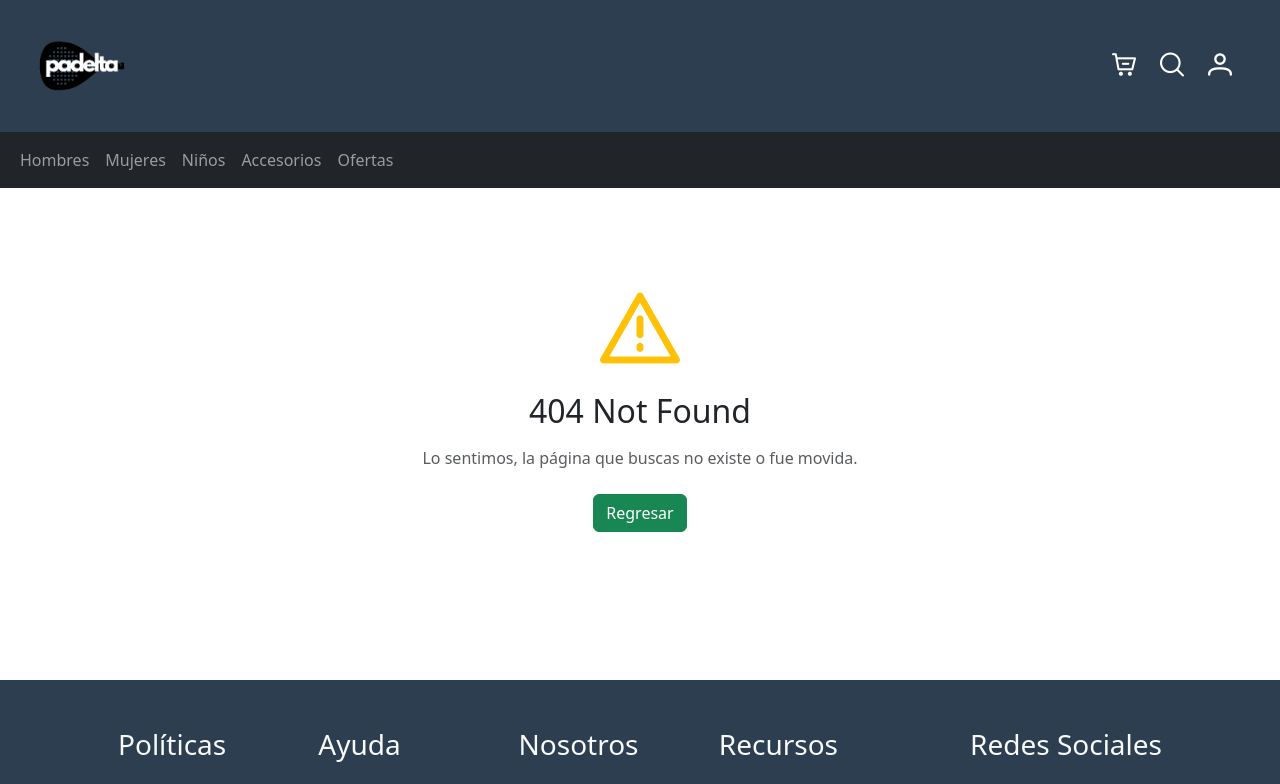
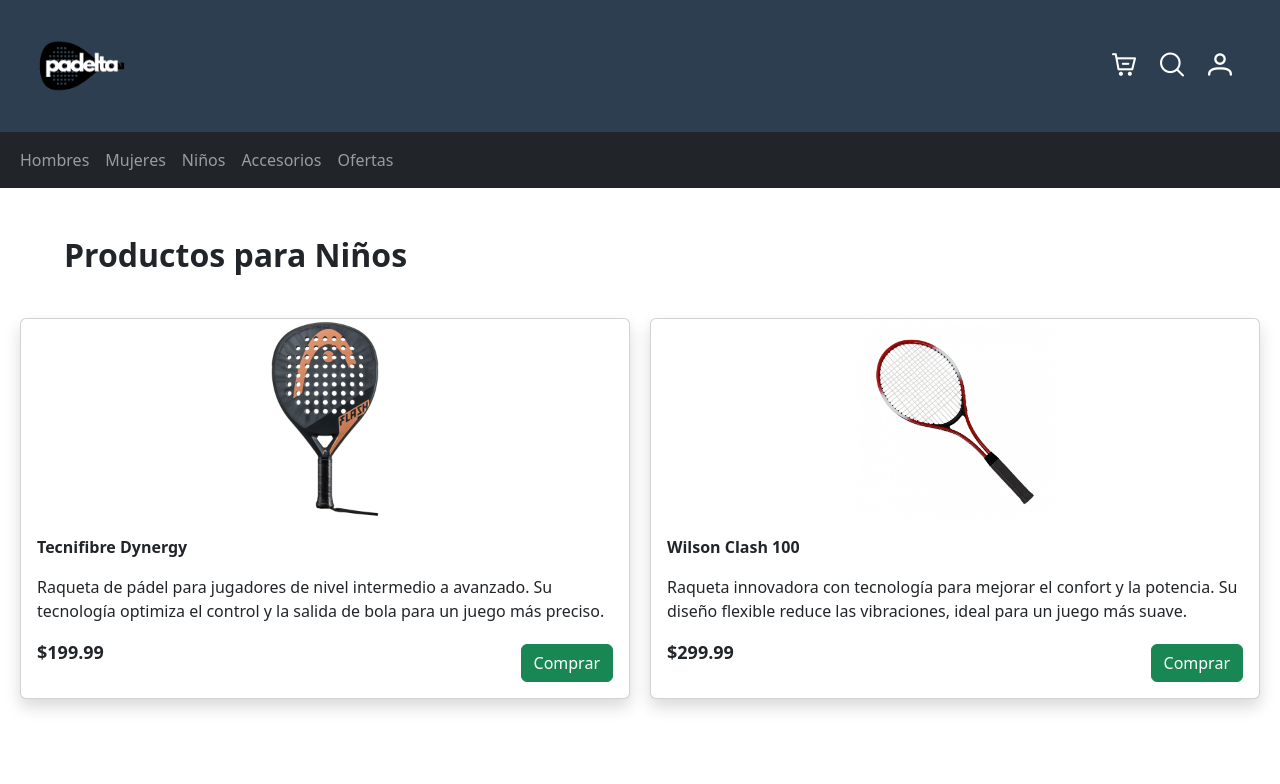
Before and after one commit to Fabian-mo29/mundoRaquetas, a Vue app in the folder frontend/: page /category/kids in a window 1280 px wide. Shown: the top 784 px of the page. Built offline with nearby package versions, Linux system fonts and the light colour scheme.

Commit message:
Se añaden las vistas de las categorías

```diff
--- a/frontend/src/router/index.js
+++ b/frontend/src/router/index.js
@@ -4,6 +4,12 @@ import RegisterView from '@/views/RegisterView.vue';
 import LogInView from '@/views/LogInView.vue';
 import NotFoundView from '@/views/NotFoundView.vue';
 import ShoppingCartView from '@/views/ShoppingCartView.vue';
+import CategoryView from '@/views/CategoryView.vue';
+import CategoryMenView from '@/views/CategoryMenView.vue';
+import CategoryWomenView from '@/views/CategoryWomenView.vue';
+import CategoryKidsView from '@/views/CategoryKidsView.vue';
+import CategoryAccessoriesView from '@/views/CategoryAccessoriesView.vue';
+import CategoryDiscountsView from '@/views/CategoryDiscountsView.vue';
 
 const router = createRouter({
   history: createWebHistory('/'),
@@ -33,6 +39,36 @@ const router = createRouter({
       name: "ShoppingCart",
       component: ShoppingCartView,
     },
+    {
+      path: "/category/",
+      name: "Category",
+      component: CategoryView,
+    },
+    {
+      path: "/category/men",
+      name: "CategoryMen",
+      component: CategoryMenView,
+    },
+    {
+      path: "/category/women",
+      name: "CategoryWomen",
+      component: CategoryWomenView,
+    },
+    {
+      path: "/category/kids",
+      name: "CategoryKids",
+      component: CategoryKidsView,
+    },
+    {
+      path: "/category/accessories",
+      name: "CategoryAccessories",
+      component: CategoryAccessoriesView,
+    },
+    {
+      path: "/category/ofertas",
+      name: "CategoryOfertas",
+      component: CategoryDiscountsView,
+    },
   ],
 });
 
--- /dev/null
+++ b/frontend/src/views/CategoryAccessoriesView.vue
@@ -0,0 +1,7 @@
+<template>
+  <CategoryView categoryType="Accesorios" categoryHeader="Accesorios para pádel" />
+</template>
+
+<script setup>
+import CategoryView from '@/views/CategoryView.vue';
+</script>
--- /dev/null
+++ b/frontend/src/views/CategoryDiscountsView.vue
@@ -0,0 +1,14 @@
+<template>
+  <div>
+      <CarruselOfertas/>
+  </div>
+</template>
+
+<script setup>
+import CarruselOfertas from '@/components/CarruselOfertas.vue';
+
+</script>
+
+<style lang="scss" scoped>
+
+</style>
--- /dev/null
+++ b/frontend/src/views/CategoryKidsView.vue
@@ -0,0 +1,7 @@
+<template>
+  <CategoryView categoryType="Niños" categoryHeader="Productos para Niños"/>
+</template>
+
+<script setup>
+import CategoryView from '@/views/CategoryView.vue';
+</script>
--- /dev/null
+++ b/frontend/src/views/CategoryMenView.vue
@@ -0,0 +1,7 @@
+<template>
+  <CategoryView categoryType="Hombres" categoryHeader="Productos para Hombres"/>
+</template>
+
+<script setup>
+import CategoryView from '@/views/CategoryView.vue';
+</script>
--- /dev/null
+++ b/frontend/src/views/CategoryView.vue
@@ -0,0 +1,77 @@
+<template>
+    <div class="main-container">
+        <h2 class="fw-bold mb-4 mt-5">{{ categoryHeader }}</h2>
+        <div id="grid" class="product-grid">
+        <div v-for="(product, index) in filteredProducts.slice(0, show)" :key="index" class="card shadow">
+            <ProductCard :product="product" :limite="limite"/>
+        </div>
+        <button @click="verMasProductos" v-if="show < filteredProducts.length" class="btn btn-success center-button">Ver más Productos</button>
+        </div>
+    </div>
+</template>
+
+<script setup>
+    import inventory from '@/assets/inventory.json';
+    import { ref, defineProps, defineEmits } from 'vue';
+    import ProductCard from '@/components/ProductCard.vue'
+
+    const props = defineProps({
+    limite: {
+        type: Number,
+        default: 8
+    },
+    categoryType: {
+        type: String,
+        required: true
+    },
+    categoryHeader: {
+    type: String,
+    required: true
+  }
+});
+
+const show = ref(props.limite);
+const emit = defineEmits(['update:limite']);
+
+const filteredProducts = ref(
+  inventory.filter(product => {
+    if (props.categoryType === "Hombres" || props.categoryType === "Mujeres") {
+      return product.Categoría === props.categoryType || product.Categoría === "Unisex";
+    }
+    return product.Categoría === props.categoryType;
+  })
+);
+
+function verMasProductos() {
+show.value = filteredProducts.value.length;
+emit('update:limite', filteredProducts.value.length);
+}
+
+</script>
+
+<style lang="scss" scoped>
+    h2 {
+        margin-left: 5%;
+    }
+
+    .main-container {
+        width: calc(100%);
+        min-height: 100vh;
+        display: flex;
+        flex-direction: column;
+    }
+
+    #grid {
+        display: grid;
+        grid-template-columns: repeat(auto-fit, minmax(300px, 1fr));
+        gap: 20px;
+        padding: 20px;
+        justify-items: center;
+    }
+
+    .center-button {
+        grid-column: 1 / -1;
+        justify-self: center;
+        margin-top: 20px;
+    }
+</style>
--- /dev/null
+++ b/frontend/src/views/CategoryWomenView.vue
@@ -0,0 +1,7 @@
+<template>
+  <CategoryView categoryType="Mujeres" categoryHeader="Productos para Mujeres"/>
+</template>
+
+<script setup>
+import CategoryView from '@/views/CategoryView.vue';
+</script>
```
